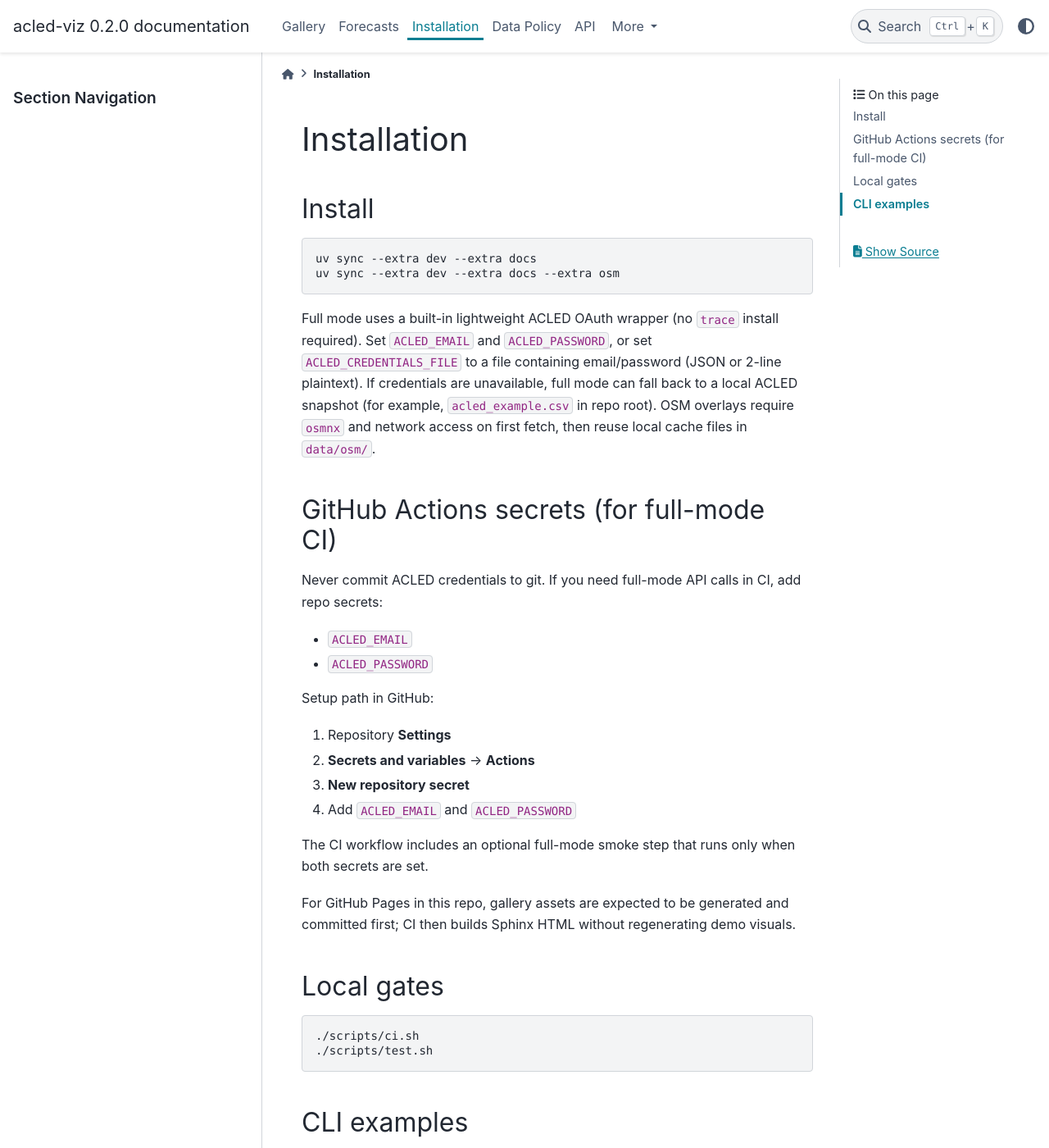
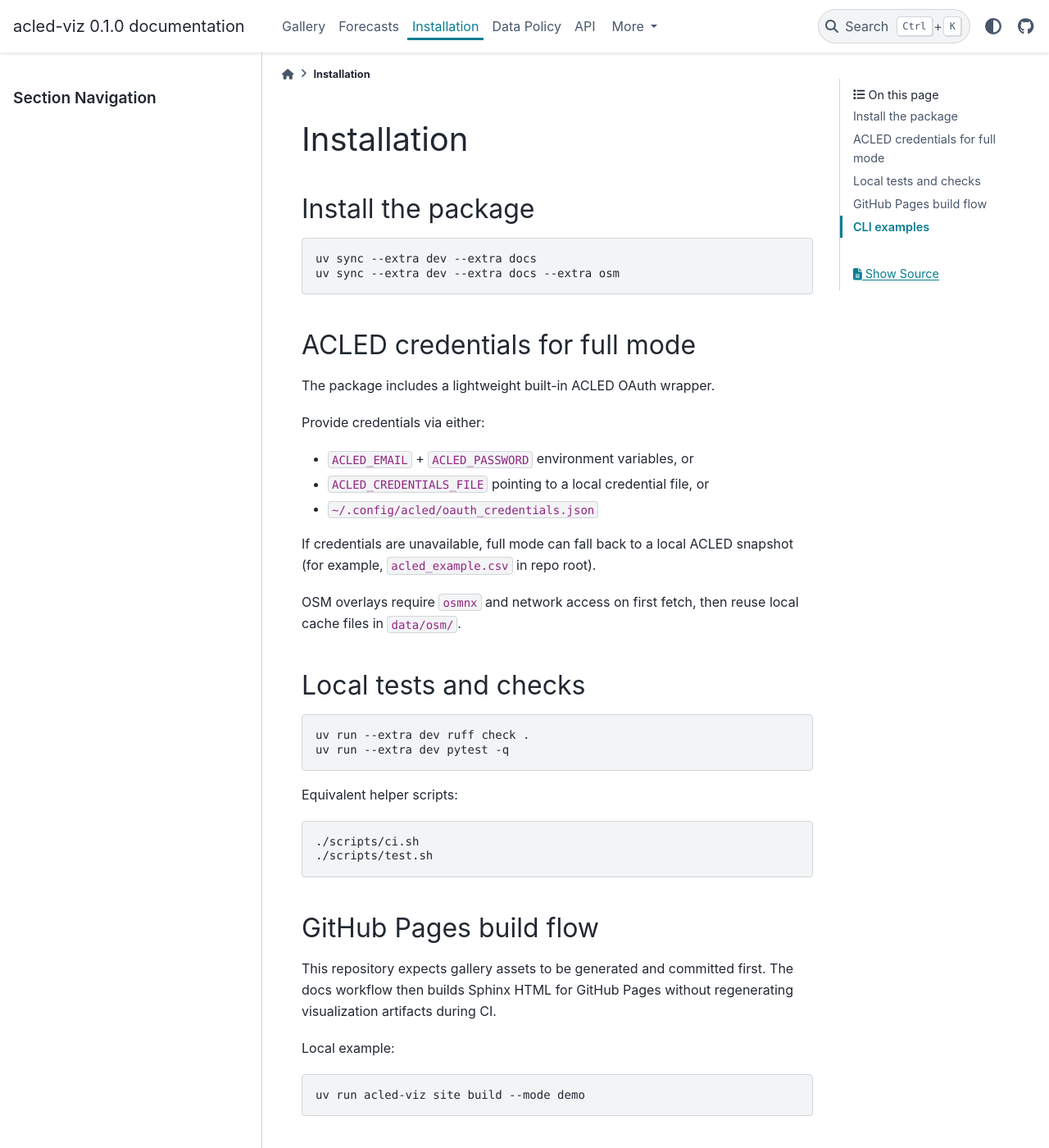
Before and after one commit to OJWatson/acled-viz, a Sphinx documentation site: the page built from docs/installation.md, in a window 1280 px wide and 1400 px high. Shown: the whole window at 82% size. Built offline with Sphinx 7.4.7 and the PyData theme 0.15.4, drawn with Linux system fonts in a browser that asks for light colours.

Commit message:
Refine credentials/docs, add GitHub icon, and improve explorer controls

````diff
--- a/docs/conf.py
+++ b/docs/conf.py
@@ -1,6 +1,6 @@
 project = "acled-viz"
 author = "acled-viz contributors"
-release = "0.2.0"
+release = "0.1.0"
 
 extensions = [
     "myst_parser",
@@ -22,4 +22,11 @@ html_static_path = ["_static"]
 html_theme_options = {
     "show_toc_level": 2,
     "navbar_align": "content",
+    "icon_links": [
+        {
+            "name": "GitHub",
+            "url": "https://github.com/OJWatson/acled-viz",
+            "icon": "fa-brands fa-github",
+        }
+    ],
 }
--- a/docs/installation.md
+++ b/docs/installation.md
@@ -1,41 +1,50 @@
 # Installation
 
-## Install
+## Install the package
 
 ```bash
 uv sync --extra dev --extra docs
 uv sync --extra dev --extra docs --extra osm
 ```
 
-Full mode uses a built-in lightweight ACLED OAuth wrapper (no `trace` install required).
-Set `ACLED_EMAIL` and `ACLED_PASSWORD`, or set `ACLED_CREDENTIALS_FILE` to a file containing
-email/password (JSON or 2-line plaintext). If credentials are unavailable, full mode can fall back
-to a local ACLED snapshot (for example, `acled_example.csv` in repo root).
+## ACLED credentials for full mode
+
+The package includes a lightweight built-in ACLED OAuth wrapper.
+
+Provide credentials via either:
+
+- `ACLED_EMAIL` + `ACLED_PASSWORD` environment variables, or
+- `ACLED_CREDENTIALS_FILE` pointing to a local credential file, or
+- `~/.config/acled/oauth_credentials.json`
+
+If credentials are unavailable, full mode can fall back to a local ACLED snapshot
+(for example, `acled_example.csv` in repo root).
+
 OSM overlays require `osmnx` and network access on first fetch, then reuse local cache files in `data/osm/`.
 
-## GitHub Actions secrets (for full-mode CI)
+## Local tests and checks
 
-Never commit ACLED credentials to git. If you need full-mode API calls in CI, add repo secrets:
+```bash
+uv run --extra dev ruff check .
+uv run --extra dev pytest -q
+```
 
-- `ACLED_EMAIL`
-- `ACLED_PASSWORD`
-
-Setup path in GitHub:
-
-1. Repository **Settings**
-2. **Secrets and variables** → **Actions**
-3. **New repository secret**
-4. Add `ACLED_EMAIL` and `ACLED_PASSWORD`
-
-The CI workflow includes an optional full-mode smoke step that runs only when both secrets are set.
-
-For GitHub Pages in this repo, gallery assets are expected to be generated and committed first; CI then builds Sphinx HTML without regenerating demo visuals.
-
-## Local gates
+Equivalent helper scripts:
 
 ```bash
 ./scripts/ci.sh
 ./scripts/test.sh
+```
+
+## GitHub Pages build flow
+
+This repository expects gallery assets to be generated and committed first. The docs workflow then
+builds Sphinx HTML for GitHub Pages without regenerating visualization artifacts during CI.
+
+Local example:
+
+```bash
+uv run acled-viz site build --mode demo
 ```
 
 ## CLI examples
--- a/pyproject.toml
+++ b/pyproject.toml
@@ -4,7 +4,7 @@ build-backend = "setuptools.build_meta"
 
 [project]
 name = "acled-viz"
-version = "0.2.0"
+version = "0.1.0"
 description = "Gaza conflict visualisation and forecast gallery toolkit"
 readme = "README.md"
 requires-python = ">=3.11"
--- a/src/acled_viz/__init__.py
+++ b/src/acled_viz/__init__.py
@@ -4,4 +4,4 @@ from acled_viz.data.acled import fetch_gaza_events
 
 __all__ = ["__version__", "fetch_gaza_events"]
 
-__version__ = "0.2.0"
+__version__ = "0.1.0"
````
Also changed, not shown: docs/api/acled_wrapper.md (+0 -2 lines), 3 other files.
